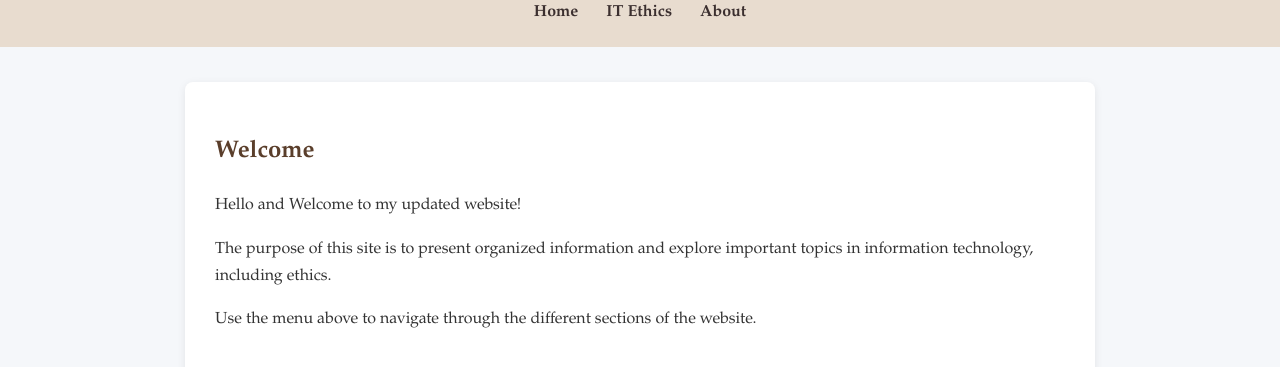
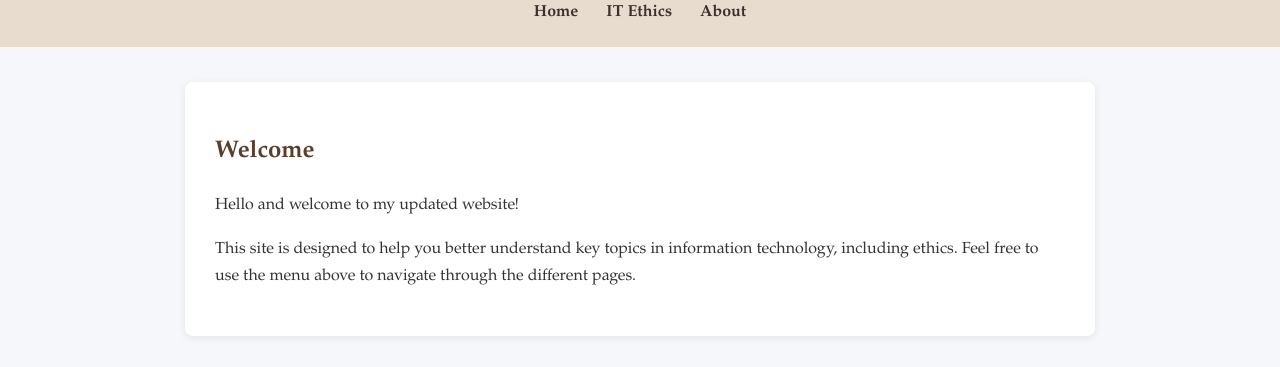
Before and after one commit to mariumqureshi/mariumqureshi.github.io, a plain HTML site: page index.html in a window 1280 px wide. Shown: the part 103-470 px from the top of the page. Drawn offline with Linux system fonts and the light colour scheme.

Commit message:
Update index.html

```diff
--- a/index.html
+++ b/index.html
@@ -19,15 +19,11 @@
   <h2>Welcome</h2>
 
   <p>
-    Hello and Welcome to my updated website!
+    Hello and welcome to my updated website!
   </p>
 
   <p>
-    The purpose of this site is to present organized information and explore important topics in information technology, including ethics.
-  </p>
-
-  <p>
-    Use the menu above to navigate through the different sections of the website.
+    This site is designed to help you better understand key topics in information technology, including ethics. Feel free to use the menu above to navigate through the different pages.
   </p>
 
 
```
